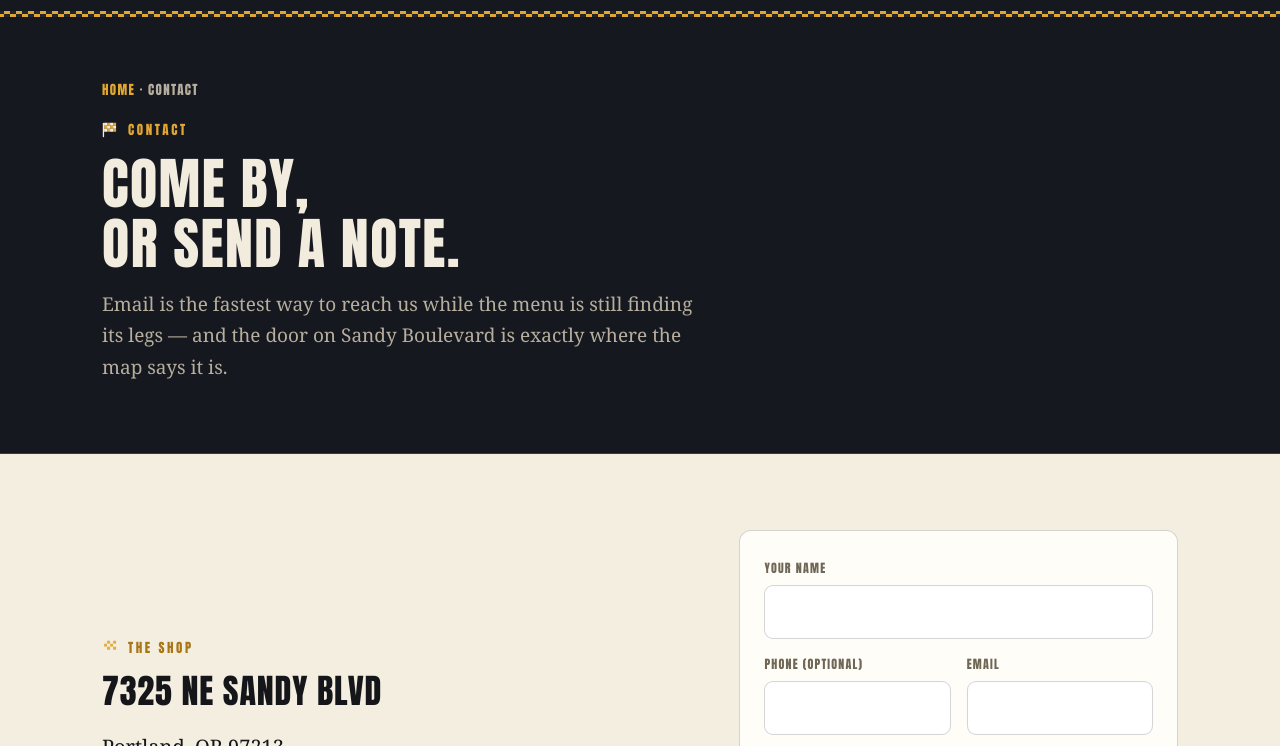
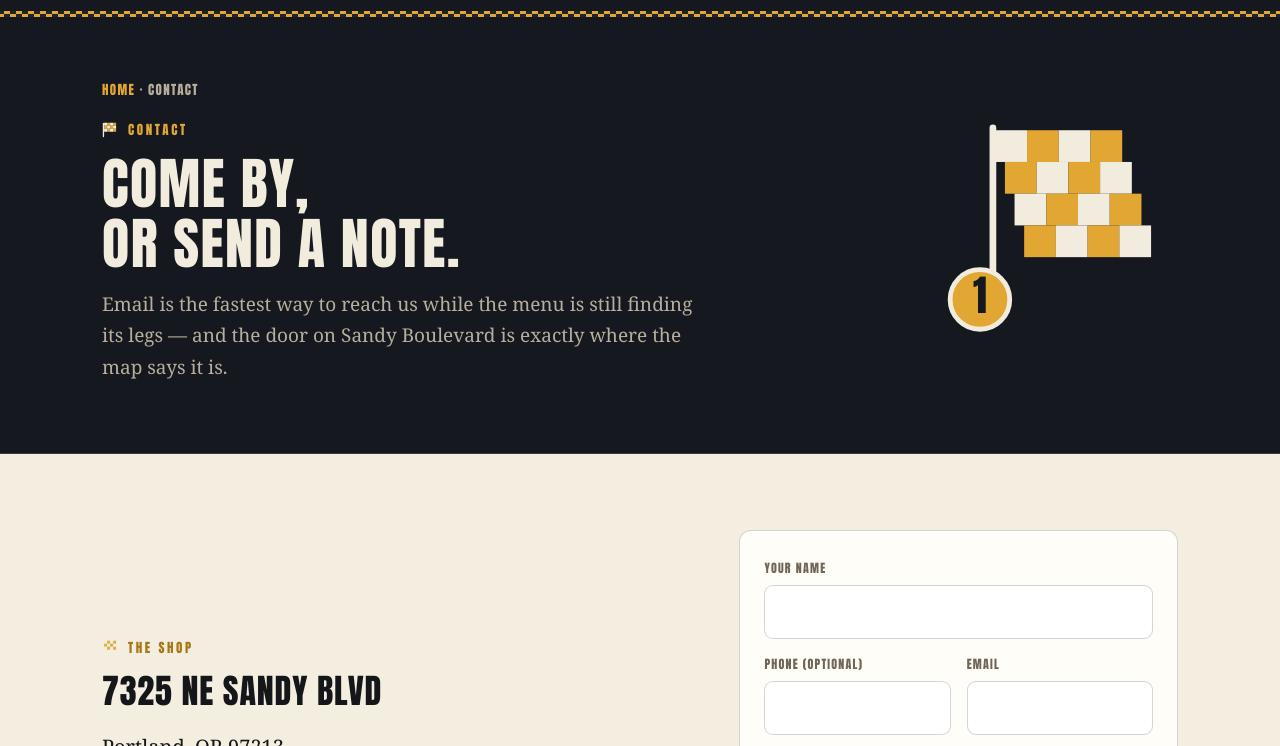
Before and after one commit to gnaritas/checkpoint-one, a website: page public/contact.html in a window 1280 px wide. Shown: the part 54-800 px from the top of the page. Drawn offline with Linux system fonts and the light colour scheme.

Commit message:
Render-sweep fixes: band art, contrast, alignment, copy

```diff
--- a/public/contact.html
+++ b/public/contact.html
@@ -29,11 +29,14 @@
   </header>
 <main id="main">
   <div class="band">
-    <div class="wrap">
+    <div class="wrap bandcols">
+      <div>
       <div class="crumbs"><a href="/">Home</a> · Contact</div>
       <div class="kicker"><svg class="flag" width="16" height="16" viewBox="0 0 32 32" aria-hidden="true"><rect x="1.6" y="1.5" width="2.6" height="29" rx="1.3" fill="#F2ECDF"/><g transform="translate(4.2 1.5)"><rect x="0.0" y="0.0" width="6.0" height="6.0" fill="#F2ECDF"/><rect x="6.0" y="0.0" width="6.0" height="6.0" fill="#E2A733"/><rect x="12.0" y="0.0" width="6.0" height="6.0" fill="#F2ECDF"/><rect x="18.0" y="0.0" width="6.0" height="6.0" fill="#E2A733"/><rect x="0.0" y="6.0" width="6.0" height="6.0" fill="#E2A733"/><rect x="6.0" y="6.0" width="6.0" height="6.0" fill="#F2ECDF"/><rect x="12.0" y="6.0" width="6.0" height="6.0" fill="#E2A733"/><rect x="18.0" y="6.0" width="6.0" height="6.0" fill="#F2ECDF"/><rect x="0.0" y="12.0" width="6.0" height="6.0" fill="#F2ECDF"/><rect x="6.0" y="12.0" width="6.0" height="6.0" fill="#E2A733"/><rect x="12.0" y="12.0" width="6.0" height="6.0" fill="#F2ECDF"/><rect x="18.0" y="12.0" width="6.0" height="6.0" fill="#E2A733"/></g></svg> Contact</div>
       <h1>Come by,<br>or send a note.</h1>
       <p class="lede">Email is the fastest way to reach us while the menu is still finding its legs — and the door on Sandy Boulevard is exactly where the map says it is.</p>
+      </div>
+      <div class="bandart"><svg viewBox="0 0 260 250" role="img" aria-label="Checkpoint One emblem: a checkered flag flying beside a gold race number one"><rect x="64" y="14" width="7" height="176" rx="3.5" fill="#F2ECDF"/><g><rect x="70" y="20" width="33" height="33" fill="#F2ECDF"/><rect x="103" y="20" width="33" height="33" fill="#E2A733"/><rect x="136" y="20" width="33" height="33" fill="#F2ECDF"/><rect x="169" y="20" width="33" height="33" fill="#E2A733"/><rect x="80" y="53" width="33" height="33" fill="#E2A733"/><rect x="113" y="53" width="33" height="33" fill="#F2ECDF"/><rect x="146" y="53" width="33" height="33" fill="#E2A733"/><rect x="179" y="53" width="33" height="33" fill="#F2ECDF"/><rect x="90" y="86" width="33" height="33" fill="#F2ECDF"/><rect x="123" y="86" width="33" height="33" fill="#E2A733"/><rect x="156" y="86" width="33" height="33" fill="#F2ECDF"/><rect x="189" y="86" width="33" height="33" fill="#E2A733"/><rect x="100" y="119" width="33" height="33" fill="#E2A733"/><rect x="133" y="119" width="33" height="33" fill="#F2ECDF"/><rect x="166" y="119" width="33" height="33" fill="#E2A733"/><rect x="199" y="119" width="33" height="33" fill="#F2ECDF"/></g><circle cx="54" cy="196" r="31" fill="#E2A733"/><circle cx="54" cy="196" r="31" fill="none" stroke="#F2ECDF" stroke-width="5"/><text x="54" y="210" text-anchor="middle" font-family="Impact, 'Arial Narrow Bold', sans-serif" font-size="44" fill="#15181E">1</text></svg></div>
     </div>
   </div>
   <section class="sec paper">
--- a/public/style.css
+++ b/public/style.css
@@ -69,6 +69,9 @@ header.site nav a:hover,header.site nav a:focus{opacity:1;color:var(--gold)}
 .sec.paper h2{color:var(--ink)}
 .sec.dark{background:var(--asphalt);color:var(--cream)}
 .band{background:var(--asphalt);padding:62px 0 70px;border-bottom:1px solid var(--line-l)}
+.bandcols{display:grid;grid-template-columns:1.2fr .8fr;gap:44px;align-items:center}
+.bandart svg{width:100%;max-width:250px;height:auto;display:block;margin-left:auto}
+@media (max-width:900px){.bandcols{grid-template-columns:1fr;gap:28px}.bandart{display:none}}
 .crumbs{font-family:var(--display);text-transform:uppercase;letter-spacing:.1em;font-size:13px;color:var(--soft-d);margin-bottom:18px}
 .crumbs a{color:var(--gold);text-decoration:none}
 /* cards */
```
Also changed, not shown: public/eats-and-drinks.html (+4 -1 lines), public/game-days.html (+3 -1 lines), public/kitchen.html (+5 -2 lines), public/privacy.html (+3 -1 lines), shots/desktop/contact.jpg, shots/desktop/eats-and-drinks.jpg, shots/desktop/game-days.jpg, shots/desktop/index.jpg, shots/desktop/kitchen.jpg, shots/desktop/privacy.jpg, shots/mobile-montage.jpg, shots/mobile/contact.jpg, shots/mobile/eats-and-drinks.jpg, shots/mobile/game-days.jpg, 3 more files.
